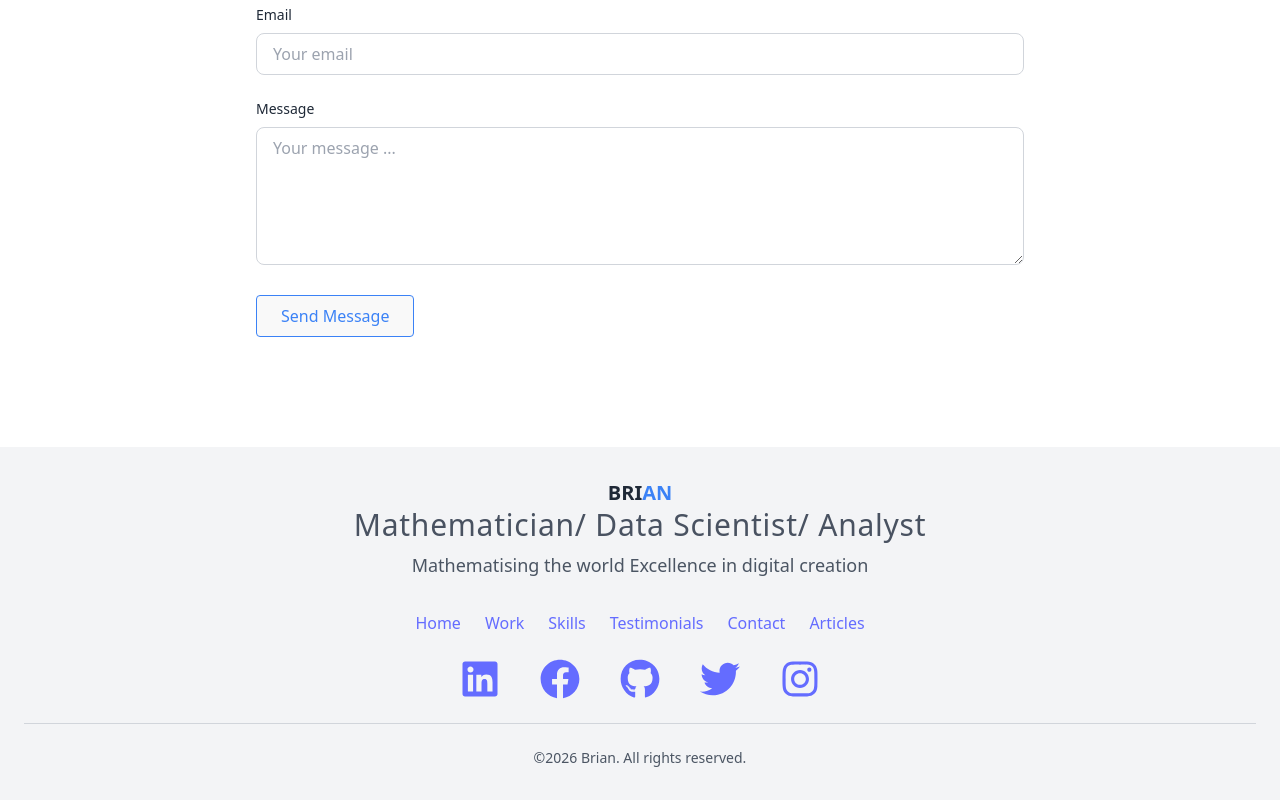
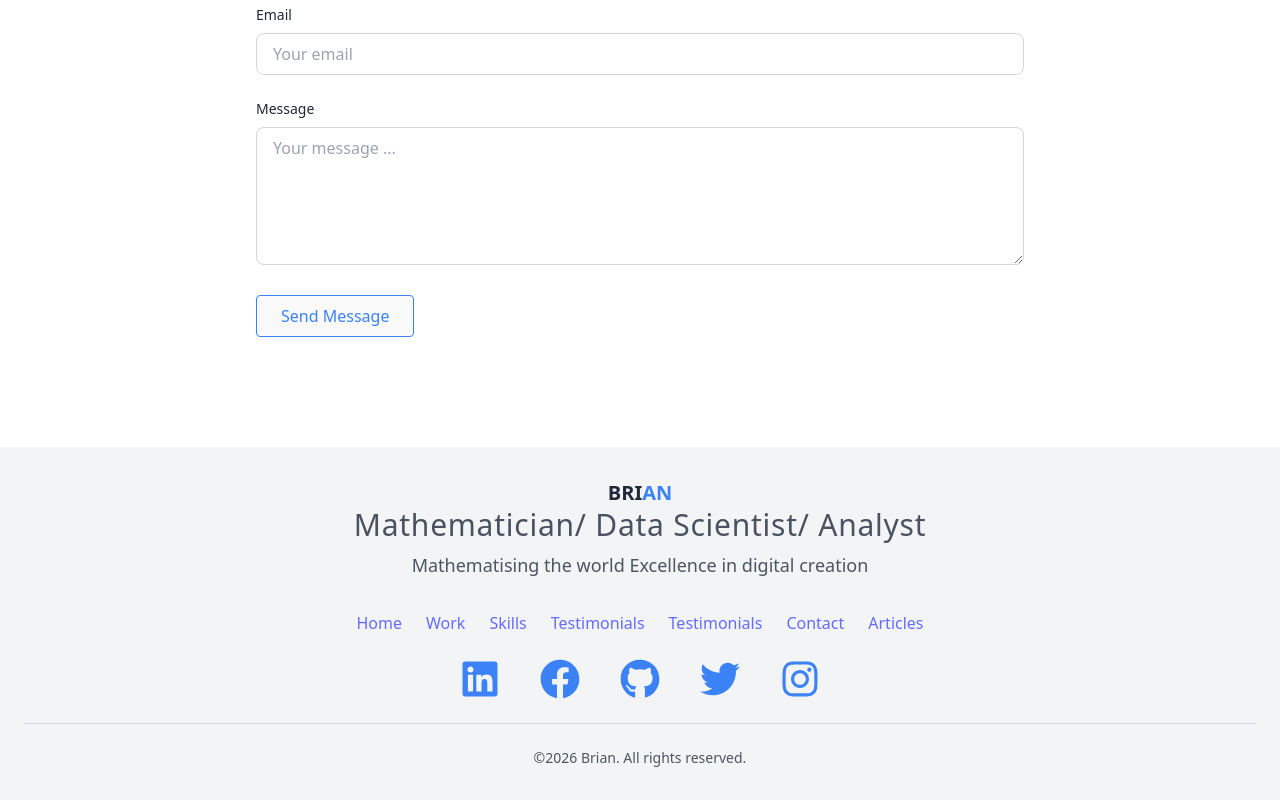
Before and after one commit to BrianGakuru/react_project, a React (Vite) app: page / in a window 1280 px wide. Shown: the part 3783-4583 px from the top of the page. Built offline with nearby package versions, Linux system fonts and the light colour scheme.

Commit message:
Socials styling

```diff
--- a/src/components/Footer/index.jsx
+++ b/src/components/Footer/index.jsx
@@ -5,6 +5,7 @@ const navLinks = [
         { label: "Work", target: "projects", type: "scroll" },
         { label: "Skills", target: "skills", type: "scroll" },
         { label: "Testimonials", target: "recommendation", type: "scroll" },
+        { label: "Testimonials", target: "recomendation", type: "scroll" },
         { label: "Contact", target: "contact", type: "scroll" },
         {
             label: "Articles",
@@ -60,19 +61,19 @@ const Footer =()=>{
                 {/* Social Media Icons */}
                 <div className="flex justify-center gap-10 mb-6">
                     <a href="https://linkedin.com" target="_blank" rel="noopener noreferrer" className="hover:opacity-80 transition-opacity duration-200 inline-flex items-center">
-                    <FaLinkedin size={40} />
+                    <FaLinkedin className='text-blue-500  hover:shadow-xl hover:scale-105' size={40} />
                     </a>
                     <a href="https://facebook.com" target="_blank" rel="noopener noreferrer" className="hover:opacity-80 transition-opacity duration-200 inline-flex items-center">
-                    <FaFacebook size={40} />
+                    <FaFacebook className='text-blue-500  hover:shadow-xl hover:scale-105' size={40} />
                     </a>
                     <a href="https://github.com" target="_blank" rel="noopener noreferrer" className="hover:opacity-80 transition-opacity duration-200 inline-flex items-center">
-                    <FaGithub size={40} />
+                    <FaGithub className='text-blue-500  hover:shadow-xl hover:scale-105' size={40} />
                     </a>
                     <a href="https://twitter.com" target="_blank" rel="noopener noreferrer" className="hover:opacity-80 transition-opacity duration-200 inline-flex items-center">
-                    <FaTwitter size={40} />
+                    <FaTwitter className='text-blue-500  hover:shadow-xl hover:scale-105' size={40} />
                     </a>
                     <a href="https://instagram.com" target="_blank" rel="noopener noreferrer" className="hover:opacity-80 transition-opacity duration-200 inline-flex items-center">
-                    <FaInstagram size={40} />
+                    <FaInstagram className='text-blue-500  hover:shadow-xl hover:scale-105' size={40} />
                     </a>
                 </div>
 
--- a/src/components/ScrollDots/index.jsx
+++ b/src/components/ScrollDots/index.jsx
@@ -1,5 +1,5 @@
 const ScrollDots = () => {
-  const sections = ["hero", "projects", "skills", "recommendations", "contact"];
+  const sections = ["hero", "projects", "skills", "recomendation", "contact"];
 
   return (
     <div className="fixed right-4 top-1/2 transform-translate-y-1/2 flex flex-col gap-3 z-50">
```
